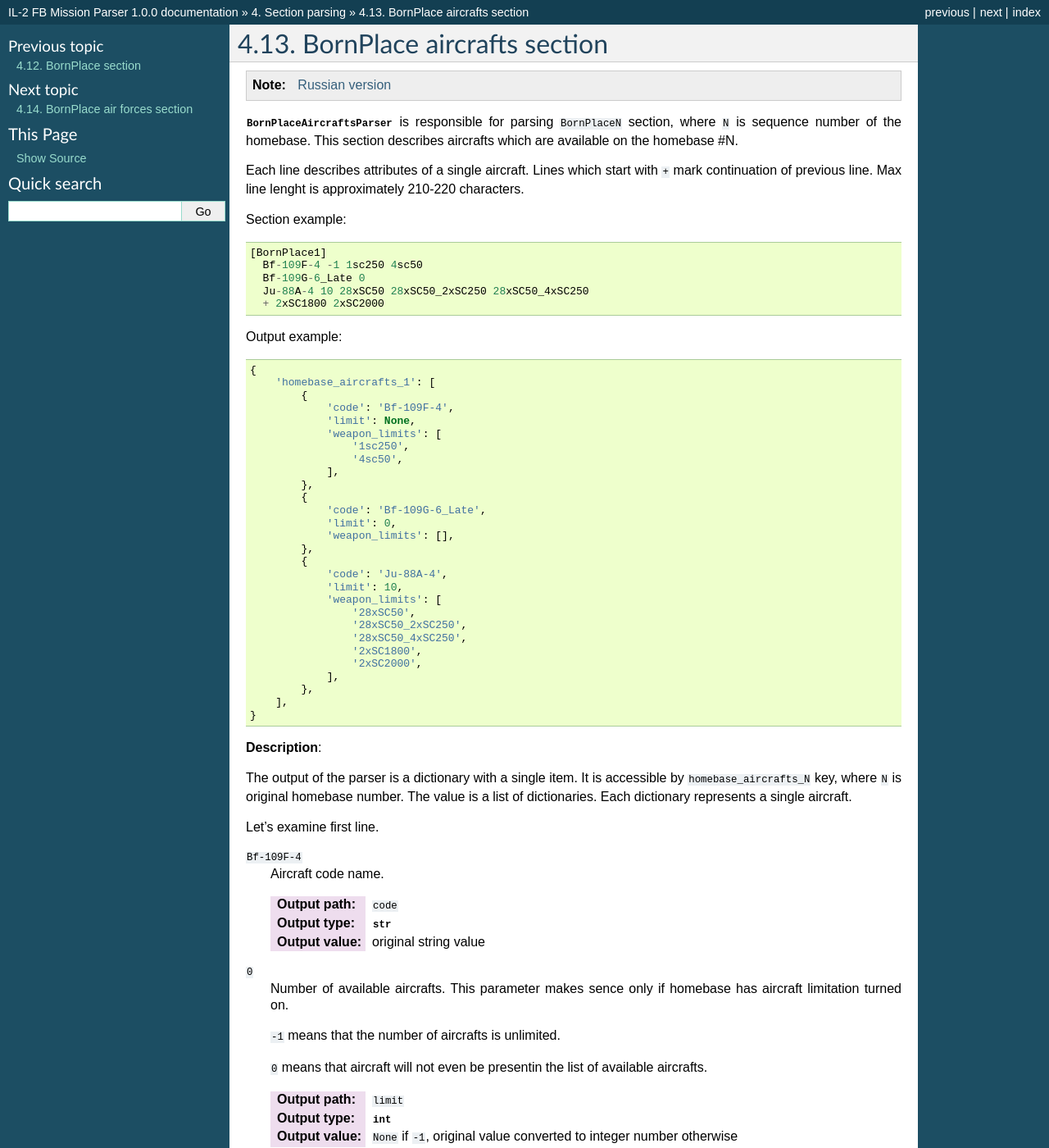
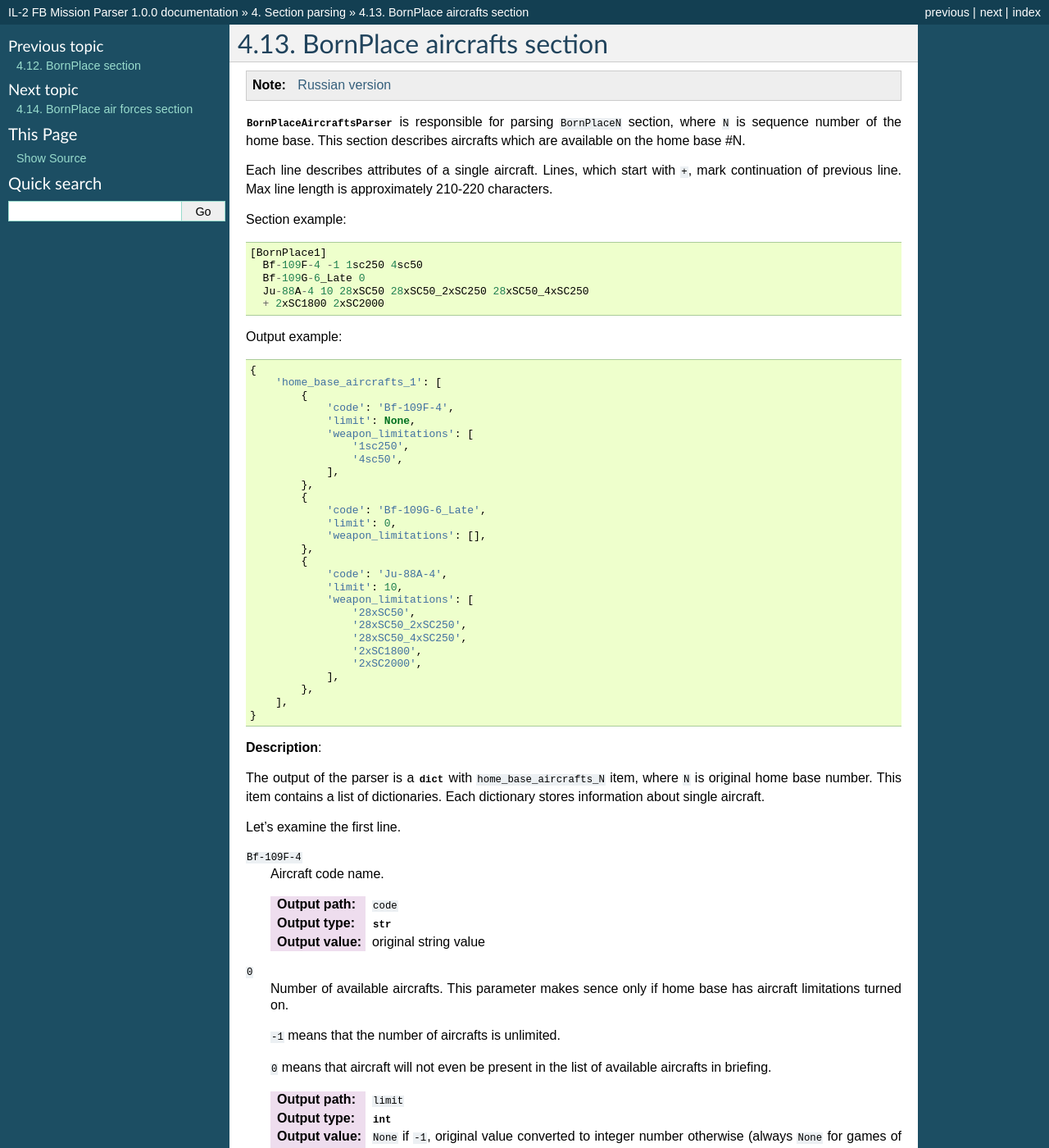
Before and after one commit to IL2HorusTeam/il2fb-mission-parser, a Sphinx documentation site: the page built from docs/parsers/bornplace-aircrafts.rst, in a window 1280 px wide and 1400 px high. Shown: the whole window at 82% size. Built offline with Sphinx 7.4.7, drawn with Linux system fonts in a browser that asks for light colours; some of the changed text lies outside the part shown.

Commit message:
update docs for "BornPlace aircrafts" section parser

```diff
--- a/docs/parsers/bornplace-aircrafts.rst
+++ b/docs/parsers/bornplace-aircrafts.rst
@@ -9,11 +9,11 @@ BornPlace aircrafts section
 
 :class:`~il2fb.parsers.mission.parsers.BornPlaceAircraftsParser` is responsible
 for parsing ``BornPlaceN`` section, where ``N`` is sequence number of the
-homebase. This section describes aircrafts which are available on the
-homebase #N.
+home base. This section describes aircrafts which are available on the
+home base #N.
 
-Each line describes attributes of a single aircraft. Lines which start with
-``+`` mark continuation of previous line. Max line lenght is approximately
+Each line describes attributes of a single aircraft. Lines, which start with
+``+``, mark continuation of previous line. Max line length is approximately
 210-220 characters.
 
 Section example::
@@ -29,11 +29,11 @@ Output example:
 .. code-block:: python
 
   {
-      'homebase_aircrafts_1': [
+      'home_base_aircrafts_1': [
           {
               'code': 'Bf-109F-4',
               'limit': None,
-              'weapon_limits': [
+              'weapon_limitations': [
                   '1sc250',
                   '4sc50',
               ],
@@ -41,12 +41,12 @@ Output example:
           {
               'code': 'Bf-109G-6_Late',
               'limit': 0,
-              'weapon_limits': [],
+              'weapon_limitations': [],
           },
           {
               'code': 'Ju-88A-4',
               'limit': 10,
-              'weapon_limits': [
+              'weapon_limitations': [
                   '28xSC50',
                   '28xSC50_2xSC250',
                   '28xSC50_4xSC250',
@@ -57,13 +57,14 @@ Output example:
       ],
   }
 
+
 **Description**:
 
-The output of the parser is a dictionary with a single item. It is accessible
-by ``homebase_aircrafts_N`` key, where ``N`` is original homebase number. The
-value is a list of dictionaries. Each dictionary represents a single aircraft.
+The output of the parser is a :class:`dict` with ``home_base_aircrafts_N``
+item, where ``N`` is original home base number. This item contains a list of
+dictionaries. Each dictionary stores information about single aircraft.
 
-Let's examine first line.
+Let's examine the first line.
 
 ``Bf-109F-4``
   Aircraft code name.
@@ -73,18 +74,19 @@ Let's examine first line.
   :Output value: original string value
 
 ``0``
-  Number of available aircrafts. This parameter makes sence only if homebase
-  has aircraft limitation turned on.
+  Number of available aircrafts. This parameter makes sence only if home base
+  has aircraft limitations turned on.
 
   ``-1`` means that the number of aircrafts is unlimited.
 
-  ``0`` means that aircraft will not even be presentin the list of available
-  aircrafts.
+  ``0`` means that aircraft will not even be present in the list of available
+  aircrafts in briefing.
 
   :Output path: ``limit``
   :Output type: :class:`int`
   :Output value:
     ``None`` if ``-1``, original value converted to integer number otherwise
+    (always ``None`` for games of old versions)
 
 ``1sc250 4sc50``
   List of code names of allowed weapons for this aircraft. This part is
@@ -92,4 +94,5 @@ Let's examine first line.
 
   :Output path: ``weapon_limits``
   :Output type: :class:`list`
-  :Output value: list of strings
+  :Output value:
+    list of strings (list is always empty for games of old versions)
```
